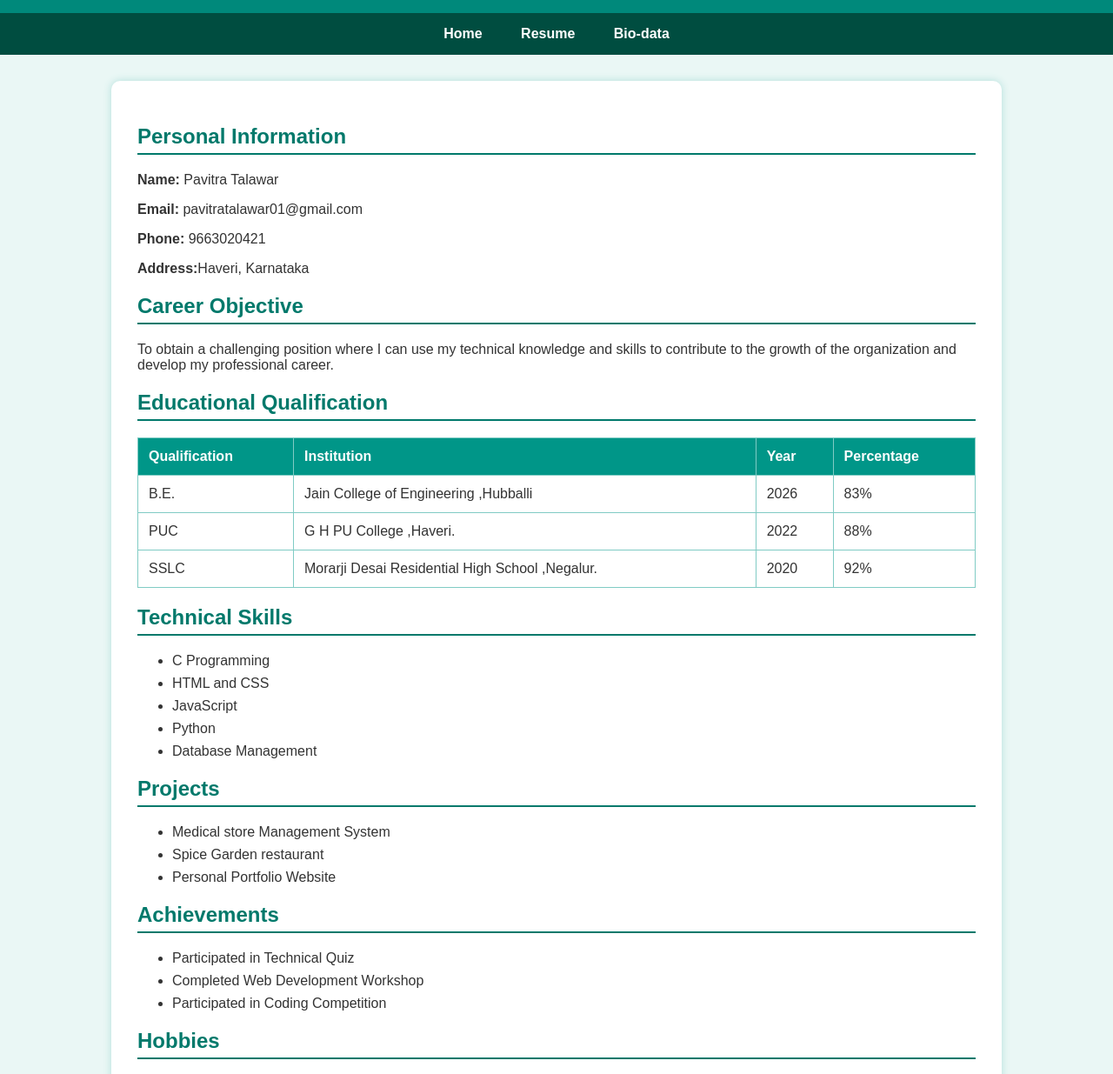
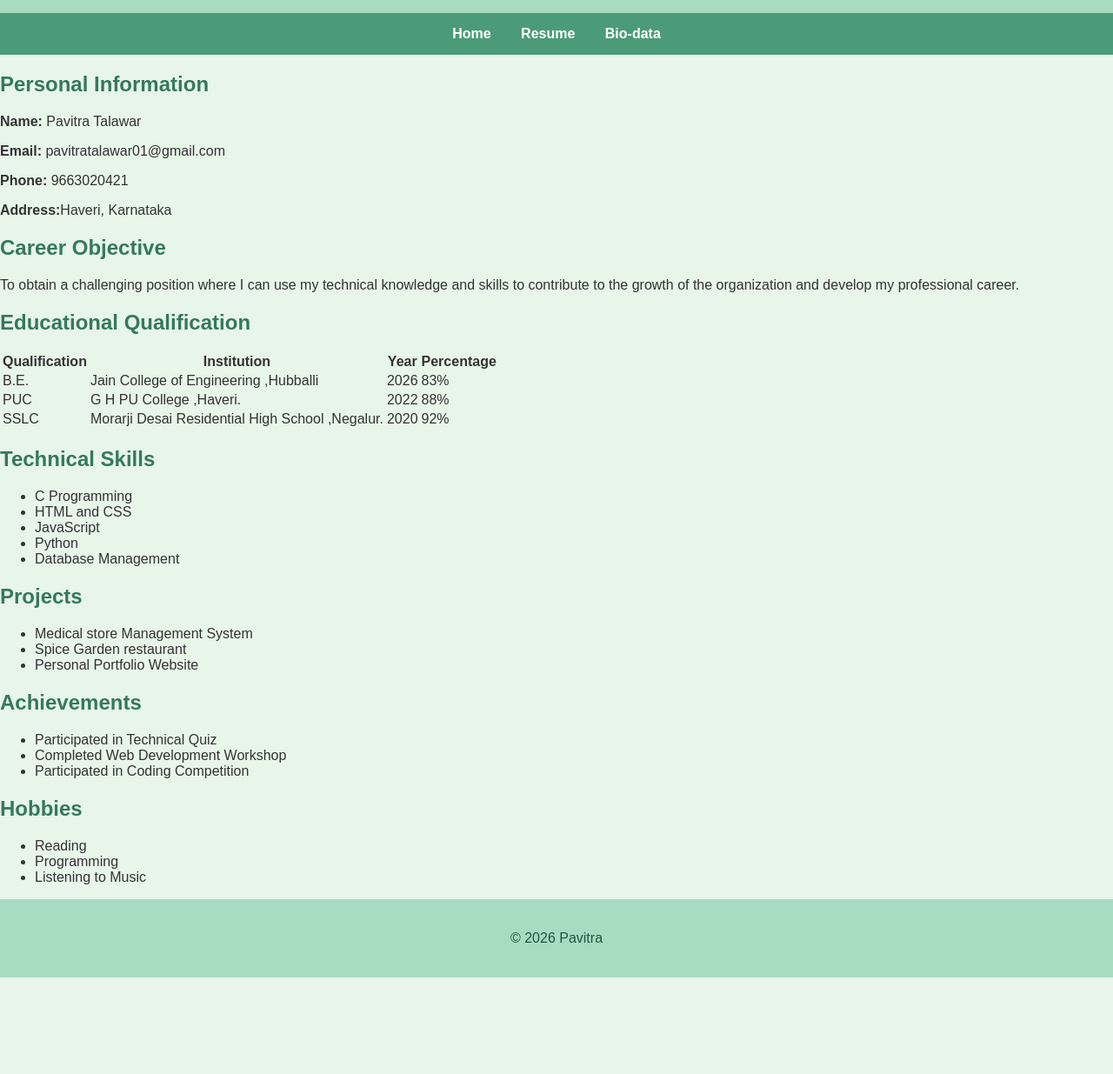
Before and after one commit to pavitrabasavaraj773-creator/web-lab-website, a plain HTML site: page resume.html in a window 1280 px wide. Shown: the part 100-1335 px from the top of the page at 87% size. After the commit the page ends 1224 px from the top, so only its background shows below. Drawn offline with Linux system fonts and the light colour scheme.

Commit message:
Refactor CSS styles for improved design

```diff
--- a/style.css
+++ b/style.css
@@ -5,13 +5,13 @@
 body {
     margin: 0;
     font-family: Arial, sans-serif;
-    background-color: #eaf7f5;
+    background-color: #E8F5E9;
     color: #333;
 }
 
 header {
-    background-color: #00897b;
-    color: white;
+    background-color: #A8DCC0;
+    color: #24543D;
     text-align: center;
     padding: 30px;
 }
@@ -21,86 +21,42 @@ header h1 {
 }
 
 nav {
-    background-color: #004d40;
+    background-color: #4C9B78;
+    padding: 15px;
     text-align: center;
-    padding: 15px;
 }
 
 nav a {
     color: white;
     text-decoration: none;
-    margin: 0 20px;
+    margin: 15px;
     font-weight: bold;
 }
 
-nav a:hover {
-    color: #ffeb3b;
-}
-
-.container,
-.home {
-    width: 80%;
-    margin: 30px auto;
-    background-color: white;
+main {
+    background-color: #F1FAF4;
+    margin: 25px auto;
     padding: 30px;
+    width: 90%;
     border-radius: 10px;
-    box-shadow: 0 0 10px #b2dfdb;
-}
-
-.home {
-    text-align: center;
 }
 
 h2 {
-    color: #00796b;
-    border-bottom: 2px solid #00796b;
-    padding-bottom: 5px;
-}
-
-table {
-    width: 100%;
-    border-collapse: collapse;
-    margin-bottom: 20px;
-}
-
-th,
-td {
-    border: 1px solid #80cbc4;
-    padding: 12px;
-    text-align: left;
-}
-
-th {
-    background-color: #009688;
-    color: white;
-}
-
-.biodata th {
-    width: 30%;
-}
-
-li {
-    margin: 8px 0;
+    color: #347A59;
 }
 
 button {
-    background-color: #00897b;
+    background-color: #4C9B78;
     color: white;
     border: none;
-    padding: 12px 25px;
+    padding: 12px 22px;
     border-radius: 5px;
     cursor: pointer;
-    font-size: 16px;
-}
-
-button:hover {
-    background-color: #004d40;
 }
 
 footer {
-    background-color: #004d40;
-    color: white;
+    background-color: #A8DCC0;
+    color: #24543D;
     text-align: center;
-    padding: 15px;
-    margin-top: 30px;
+    padding: 20px;
 }
```
